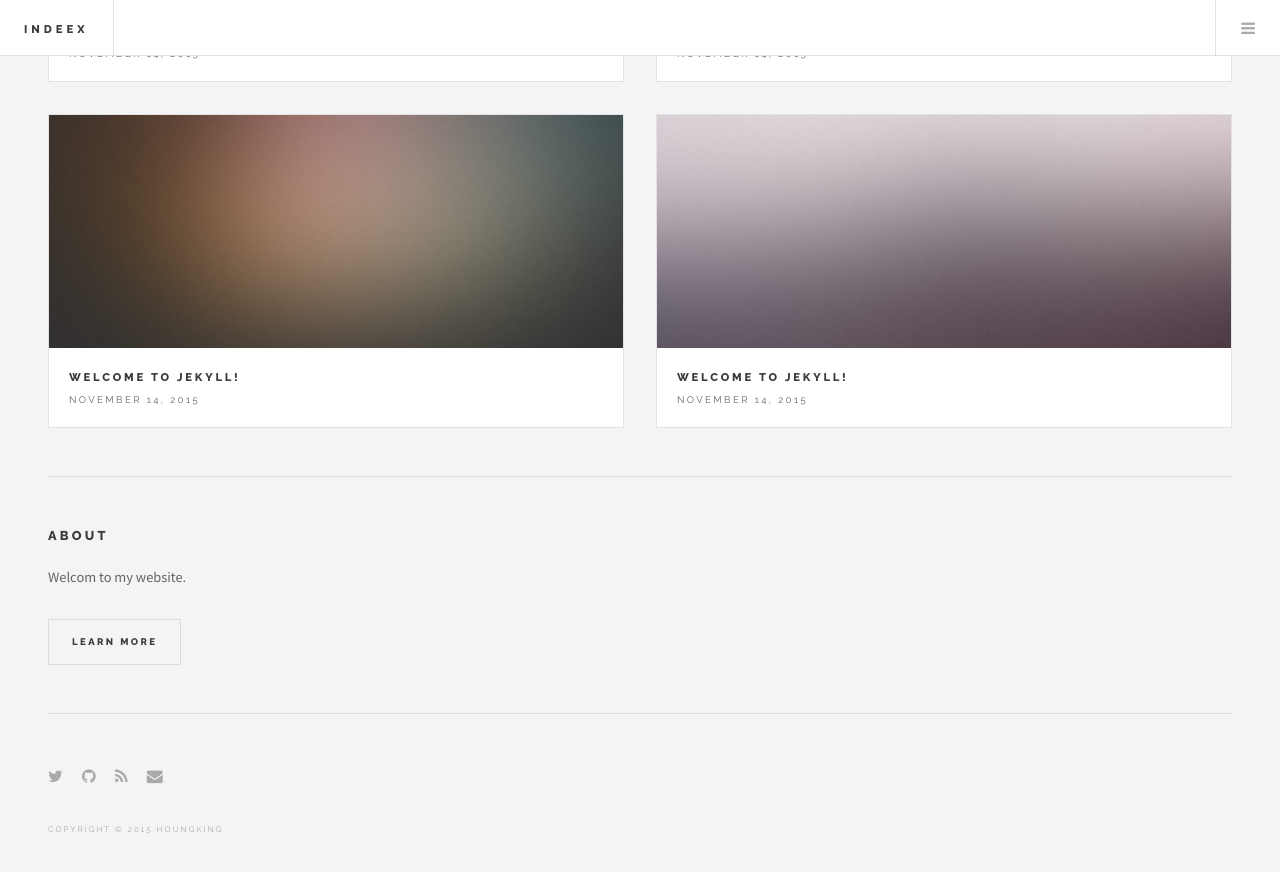
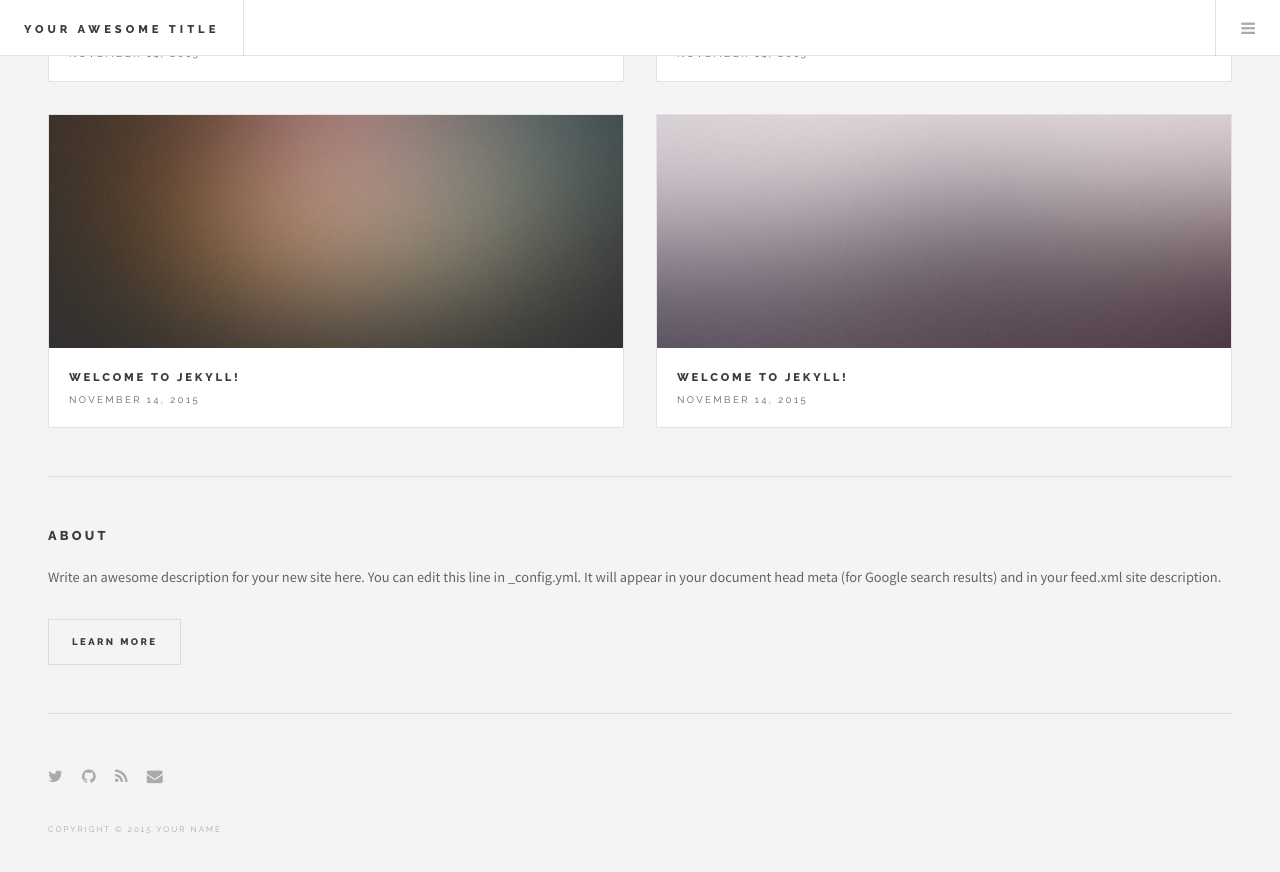
Before and after one commit to ryotaro612/Siera, a Jekyll site: the page built from index.html, in a window 1280 px wide and 900 px high, scrolled down 4461 px. Shown: the top 872 px of the window. Built offline with Jekyll 4.4.1, drawn with Linux system fonts in a browser that asks for light colours; the list of posts is cut into pages by our own code; some of the changed text lies outside the part shown.

Commit message:
Update _config.yml

```diff
--- a/_config.yml
+++ b/_config.yml
@@ -1,18 +1,20 @@
 # Site settings
-title: indeex
-email: imisslovelove@live.com
+title: Your awesome title
+email: your-email@domain.com
 description: > # this means to ignore newlines until "baseurl:"
- Welcom to my website.
-baseurl: "/books/" # the subpath of your site, e.g. /blog/
+  Write an awesome description for your new site here. You can edit this
+  line in _config.yml. It will appear in your document head meta (for
+  Google search results) and in your feed.xml site description.
+baseurl: "/books" # the subpath of your site, e.g. /blog/
 url: "http://indeex.org" # the base hostname & protocol for your site
-twitter_username: imisslovelove
-github_username:  houngkinghsi
+twitter_username: jekyllrb
+github_username:  jekyll
 
 # Build settings
 markdown: kramdown
 
 paginate: 4
 
-author: houngking
+author: Your name
 
 gems: [jekyll-paginate]
```
